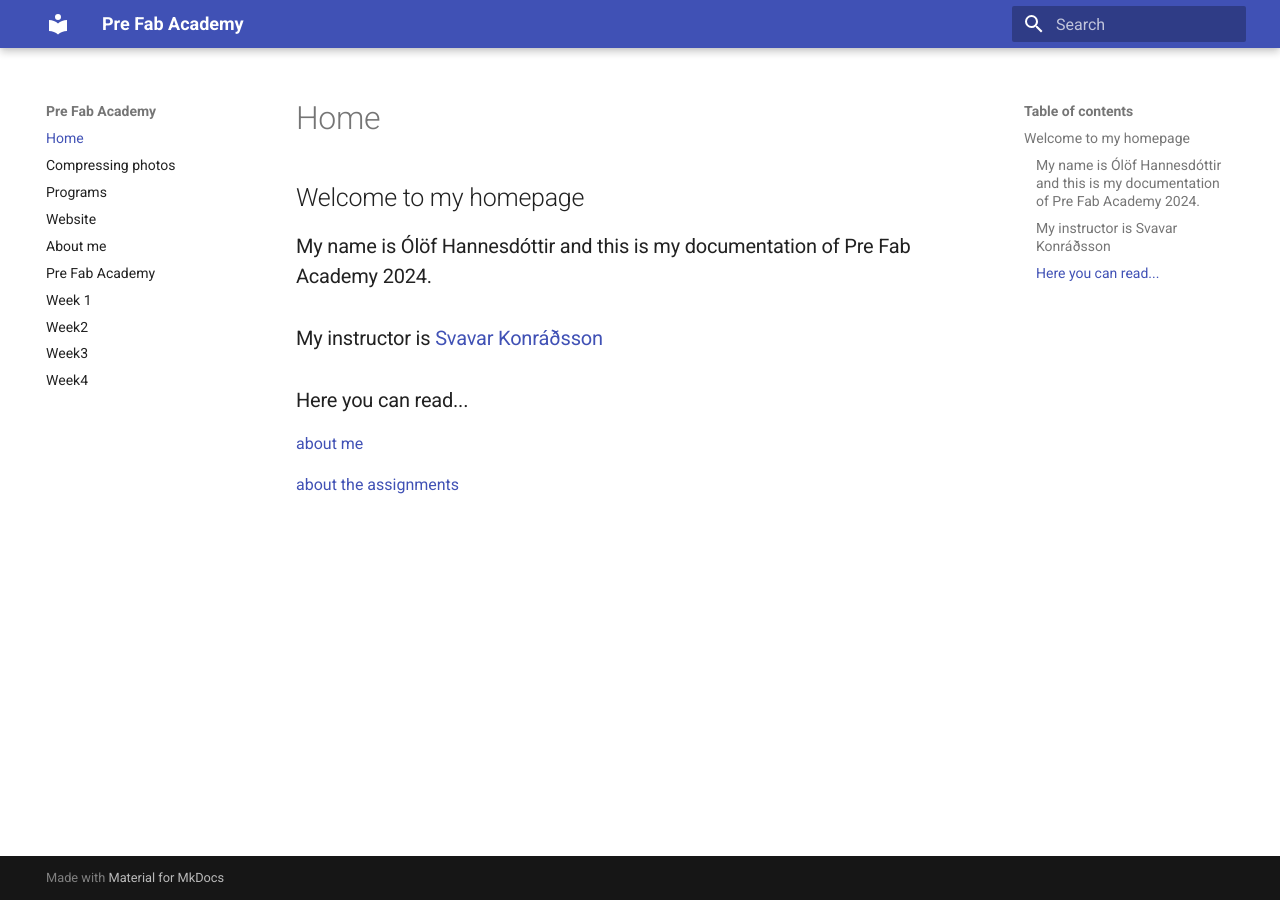
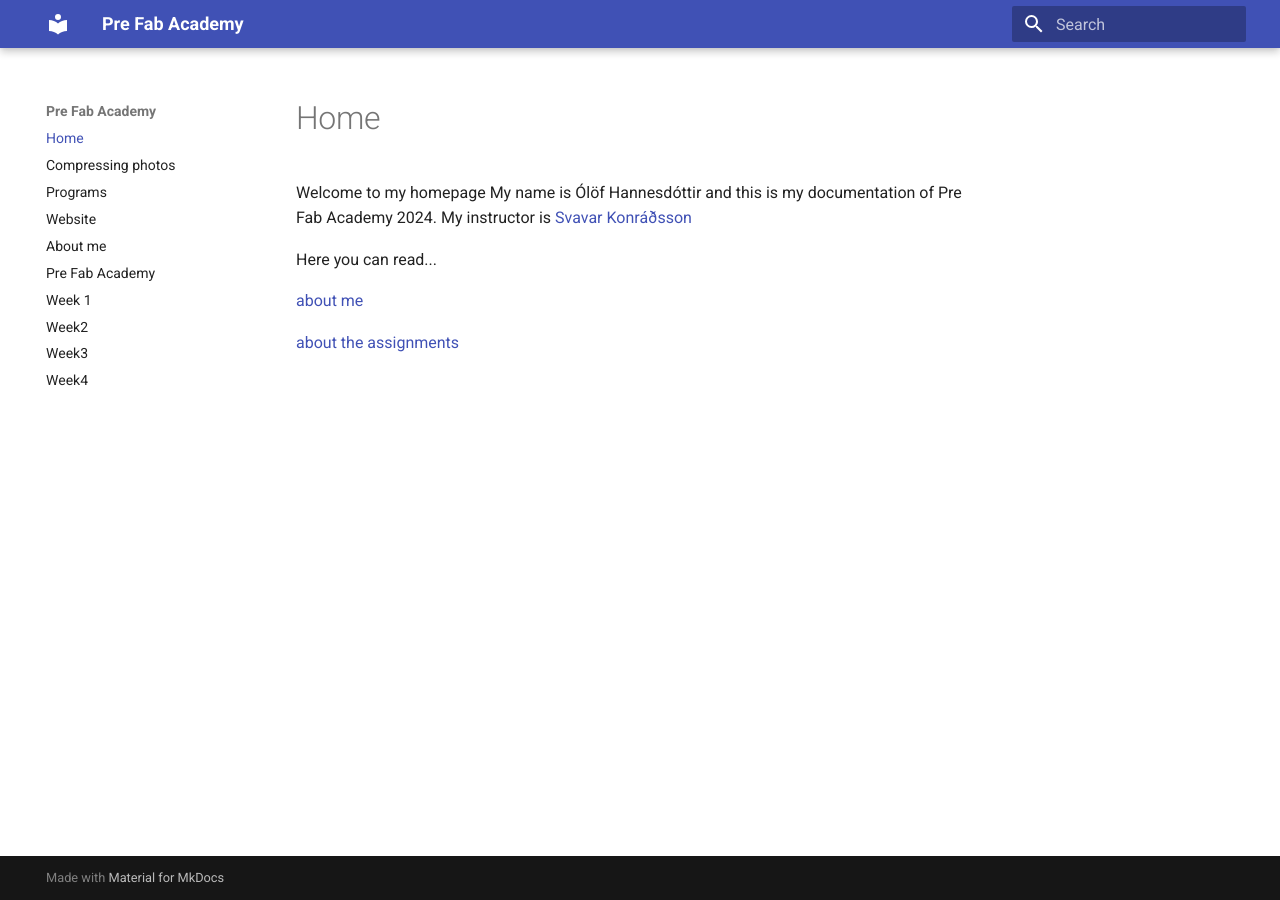
Before and after one commit to OlofH2/Before-Fab-Academy, an MkDocs documentation site: the page built from docs/index.md, in a window 1280 px wide. Built offline with MkDocs 1.6.1 and Material for MkDocs 9.7.7, drawn with Linux system fonts in a browser that asks for light colours.

Commit message:
Lagfæringar á headings

```diff
--- a/docs/index.md
+++ b/docs/index.md
@@ -1,10 +1,10 @@
 # Home
 
-##Welcome to my homepage
-###My name is Ólöf Hannesdóttir and this is my documentation of Pre Fab Academy 2024.
-###My instructor is [Svavar Konráðsson](https://fabacademy.org/2023/labs/isafjordur/students/svavar-konradsson/index.html)
+Welcome to my homepage
+My name is Ólöf Hannesdóttir and this is my documentation of Pre Fab Academy 2024.
+My instructor is [Svavar Konráðsson](https://fabacademy.org/2023/labs/isafjordur/students/svavar-konradsson/index.html)
 
-###Here you can read...
+Here you can read...
 
 [about me](about.md)
 
```
Also changed, not shown: docs/Compressing_photos.md (+1 -0 lines), docs/about.md (+3 -2 lines), docs/assignments.md (+2 -2 lines), docs/week1.md (+3 -2 lines).
